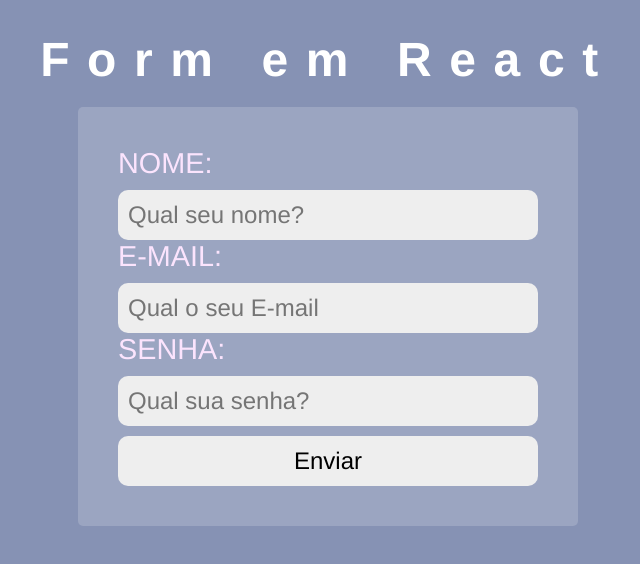
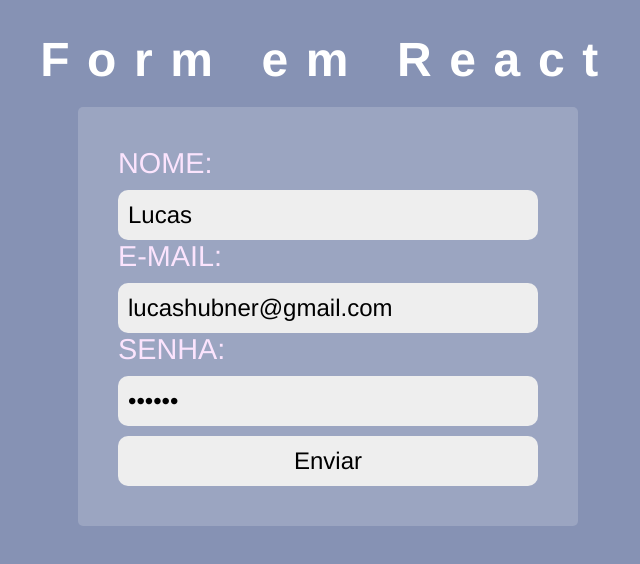
Before and after one commit to LUCASGOODPROGRAMMER/FRONT-END_ESTUDO, a React (Vite) app in the folder html_css_js_react/5_FORM_REACT/form_react/: page / in a window 1280 px wide. Shown: the top 564 px of the page, without its empty margins (312-952 px from the left). Built offline with nearby package versions, Linux system fonts and the light colour scheme.

Commit message:
controlled inputs

```diff
--- a/html_css_js_react/5_FORM_REACT/form_react/src/App.jsx
+++ b/html_css_js_react/5_FORM_REACT/form_react/src/App.jsx
@@ -6,7 +6,7 @@ function App() {
   return (
     <>
         <h1>Form em React</h1>
-        <MyForm/>
+        <MyForm userName="Lucas" userEmail="lucashubner@gmail.com" userPassword="sdgfds"/>
     </>
   );
 }
--- a/html_css_js_react/5_FORM_REACT/form_react/src/components/MyForm.jsx
+++ b/html_css_js_react/5_FORM_REACT/form_react/src/components/MyForm.jsx
@@ -2,11 +2,11 @@ import "./MyForm.module.css";
 
 import { useState } from "react";
 
-const MyForm = () => {
+const MyForm = ({userName, userEmail,userPassword}) => {
   // gerenciamento de dados
-  const [name, setName] = useState();
-  const [email, setEmail] = useState();
-  const [password, setPassword] = useState();
+  const [name, setName] = useState(userName);
+  const [email, setEmail] = useState(userEmail);
+  const [password, setPassword] = useState(userPassword);
 
   const handleName = (e) => {
     setName(e.target.value)
@@ -16,10 +16,20 @@ const MyForm = () => {
 
   console.log(name, email, password);
 
+  // envio de form
+  const handleSubmit = (e) => {
+    e.preventDefault()
+    console.log(name, email, password)
+
+    // validação
+    // envio
+  }
+
   return (
     <>
     {/** criando form */}
-      <form>
+    {/** envio de formulário */}
+      <form onSubmit={handleSubmit}>
         <div>
           <label htmlFor="name">Nome:</label>
           <input
@@ -27,16 +37,19 @@ const MyForm = () => {
             name="name"
             placeholder="Qual seu nome?"
             onChange={handleName}
+            // controlled input
+            value = {name || "" }
           />
         </div>
         {/** label envolvendo input */}
         <label>
           <span>E-mail:</span>
           <input
-            type="text"
+            type="email"
             name="email"
             placeholder="Qual o seu E-mail"
             onChange={handleEmail}
+            value = {email}
           />
         </label>
         <div>
@@ -46,6 +59,7 @@ const MyForm = () => {
             name="password"
             placeholder="Qual sua senha?"
             onChange={(e) => setPassword(e.target.value)}
+            value = {password || ""}
           />
         </div>
         <input type="submit" value="Enviar" />
```
